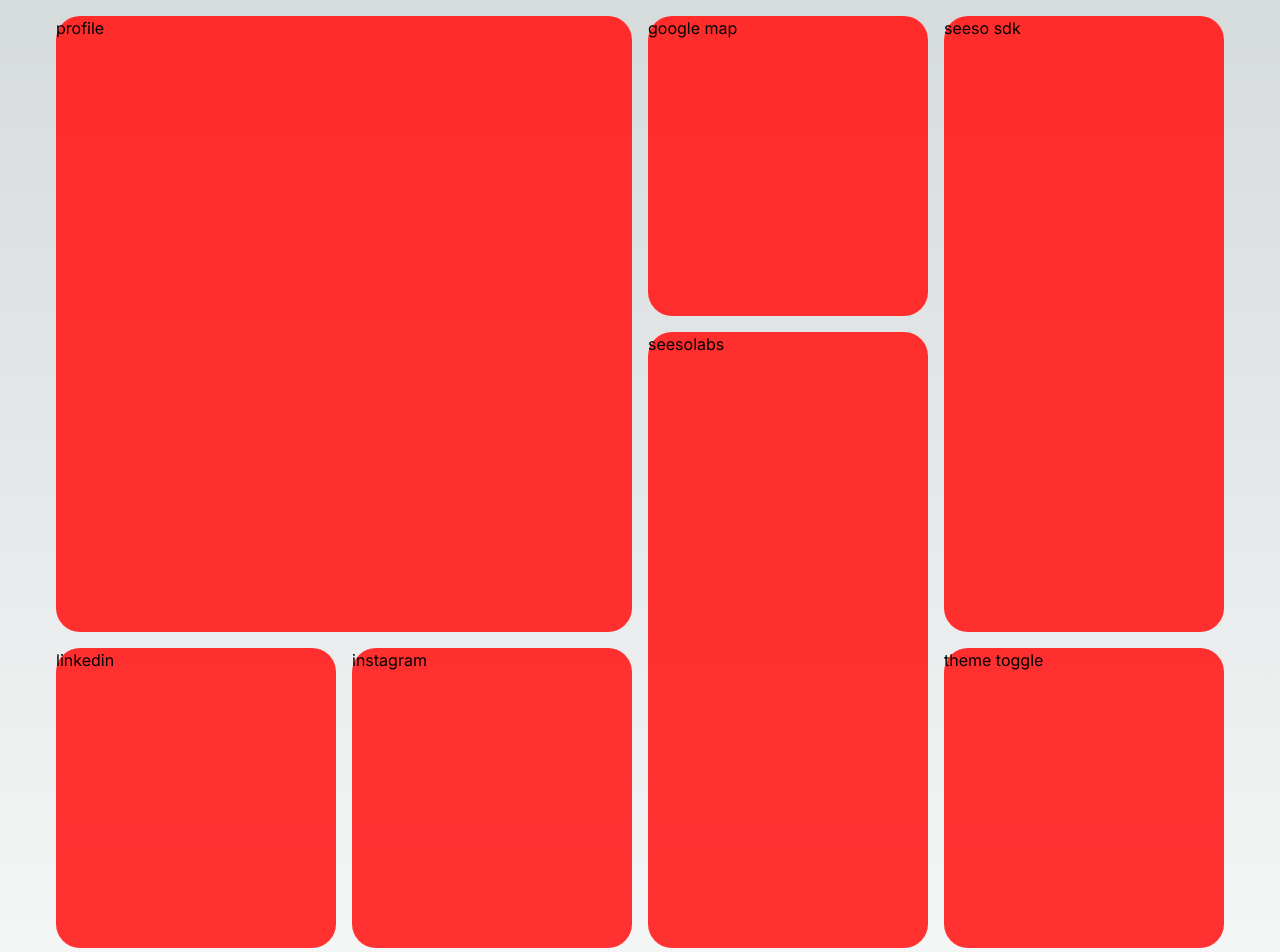
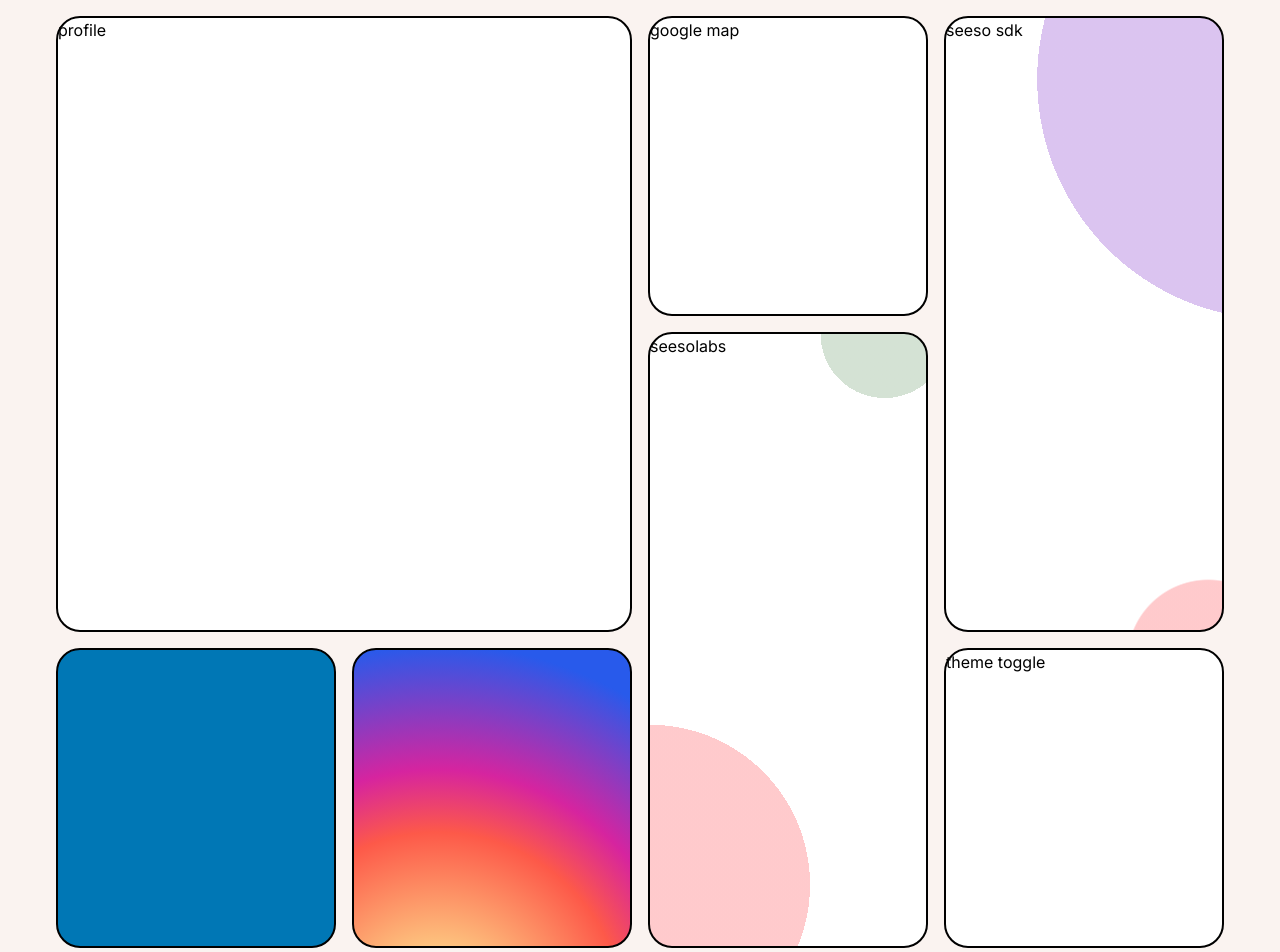
Before and after one commit to GabeShin/portfolio-website, a Next.js app: page / in a window 1280 px wide. Shown: the top 952 px of the page. Built offline with nearby package versions, Linux system fonts and the light colour scheme.

Commit message:
feat: css styling

```diff
--- a/src/app/globals.css
+++ b/src/app/globals.css
@@ -2,48 +2,33 @@
 @tailwind components;
 @tailwind utilities;
 
+@layer base {
   :root {
-  --foreground-rgb: 0, 0, 0;
-  --background-start-rgb: 214, 219, 220;
-  --background-end-rgb: 255, 255, 255;
+    --primary-color: 89.83% 0.024 145.37;
+    --accent-color: 88.6% 0.06 15.82;
+    --accent-color-2: 85.35% 0.065 308.58;
+    --text-color: 5% 0 0;
+    --header-color: 5% 0 0;
+    --background-color: 96.87% 0.009 44.89;
+    --content-bg-color: 100% 0 0;
   }
 
   @media (prefers-color-scheme: dark) {
     :root {
-    --foreground-rgb: 255, 255, 255;
-    --background-start-rgb: 0, 0, 0;
-    --background-end-rgb: 152, 0, 0;
+      --primary-color: 32.27% 0.044 321.59;
+      --accent-color: 46.74% 0.072 293.6;
+      --accent-color-2: 61.63% 0.074 263.42;
+      --background-color: 15.29% 0.01 255.44;
+      --content-bg-color: 17.63% 0.014 258.36;
+      --border-color: 33% 0.015 252.31;
     }
   }
 
-body {
-  color: rgb(var(--foreground-rgb));
-  background: linear-gradient(
-      to bottom,
-      transparent,
-      rgb(var(--background-end-rgb))
-    )
-    rgb(var(--background-start-rgb));
-}
-
-@layer base {
-  :root {
-    --primary-color: 96.32% 3.26 48.73;
-    --accent-color: 88.52% 8.51 142.57;
-    --accent-color-2: 86.13% 20.66 18.54;
-    --text-color-1: 5% 0 0;
-    --text-color-2: 5% 0 0;
-    --background-color-1: 95% 0 0;
-    --background-color-2: 95% 0 0;
+  :root[data-theme="dark"] {
+    --primary-color: 32.27% 0.044 321.59;
+    --accent-color: 46.74% 0.072 293.6;
+    --accent-color-2: 61.63% 0.074 263.42;
+    --background-color: 15.29% 0.01 255.44;
+    --content-bg-color: 17.63% 0.014 258.36;
   }
 }
-
-@layer components {
-  .grid-cell {
-    @apply rounded-3xl bg-primary/80 transition-all duration-500;
-  }
-
-  .selected-grid-cell {
-    @apply transition-none duration-0;
-  }
-}
--- a/src/app/page.tsx
+++ b/src/app/page.tsx
@@ -2,7 +2,7 @@
 
 export default function Home() {
   return (
-    <div className="w-screen">
+    <div className="h-full w-full bg-background">
       <GridComponent />
     </div>
   );
--- a/src/components/grid/GridLayout.tsx
+++ b/src/components/grid/GridLayout.tsx
@@ -1,5 +1,5 @@
 "use client";
-import "./placeholder.css";
+import "./grid-layout.css";
 
 import { useEffect, useState } from "react";
 import { ItemCallback, Responsive, WidthProvider } from "react-grid-layout";
@@ -44,7 +44,7 @@
 
   return (
     <ResponsiveGridLayout
-      className="grid-container mx-auto max-w-[400px] md:max-w-[600px] lg:max-w-[800px] xl:max-w-[1200px]"
+      className="transition-a grid-container mx-auto max-w-[400px] md:max-w-[600px] lg:max-w-[800px] xl:max-w-[1200px]"
       layouts={layouts}
       breakpoints={{ xl: 1199, lg: 799, md: 599, xxs: 0 }}
       cols={{ xl: 4, lg: 4, md: 3, xxs: 2 }}
@@ -73,7 +73,7 @@
       <div
         className={`grid-cell ${
           selectedKey === "seeso-sdk" ? "selected-grid-cell" : ""
-        }`}
+        } seeso-sdk-theme`}
         key="seeso-sdk"
       >
         seeso sdk
@@ -81,7 +81,7 @@
       <div
         className={`grid-cell ${
           selectedKey === "seeso-labs" ? "selected-grid-cell" : ""
-        }`}
+        } seesolabs-theme `}
         key="seeso-labs"
       >
         seesolabs
@@ -97,19 +97,15 @@
       <div
         className={`grid-cell ${
           selectedKey === "instagram" ? "selected-grid-cell" : ""
-        }`}
+        } instagram-theme`}
         key="instagram"
-      >
-        instagram
-      </div>
+      ></div>
       <div
         className={`grid-cell ${
           selectedKey === "linkedin" ? "selected-grid-cell" : ""
-        }`}
+        } linkedin-theme`}
         key="linkedin"
-      >
-        linkedin
-      </div>
+      ></div>
       <div
         className={`grid-cell ${
           selectedKey === "aboutme" ? "selected-grid-cell" : ""
--- /dev/null
+++ b/src/components/grid/grid-layout.css
@@ -0,0 +1,62 @@
+@tailwind components;
+
+.react-grid-item.react-grid-placeholder {
+  border-radius: 1.5rem;
+  background-color: rgba(0, 0, 0, 0.5); /* Todo: style the shadow */
+  transition-property: all;
+  transition-timing-function: cubic-bezier(0.4, 0, 0.2, 0.1);
+  transition-duration: 300ms;
+}
+
+@layer components {
+  .grid-cell {
+    @apply rounded-3xl border-2 border-border bg-content transition-all duration-500;
+  }
+
+  .selected-grid-cell {
+    @apply transition-none duration-0;
+  }
+}
+
+.instagram-theme {
+  background: radial-gradient(
+    circle at 30% 125%,
+    #fdf497 0%,
+    #fdf497 5%,
+    #fd5949 45%,
+    #d6249f 60%,
+    #285aeb 90%
+  );
+}
+
+.linkedin-theme {
+  background: oklch(54.58% 0.13 242.27);
+}
+
+.seeso-sdk-theme {
+  background: radial-gradient(
+      30rem circle at 120% 10%,
+      oklch(var(--accent-color-2)) 50%,
+      transparent 50%
+    ),
+    radial-gradient(
+      10rem circle at 95% 105%,
+      oklch(var(--accent-color)) 50%,
+      transparent 51%
+    );
+  background-color: oklch(var(--content-bg-color));
+}
+
+.seesolabs-theme {
+  background: radial-gradient(
+      20rem circle at 0% 90%,
+      oklch(var(--accent-color)) 50%,
+      transparent 50%
+    ),
+    radial-gradient(
+      8rem circle at 85% 0%,
+      oklch(var(--primary-color)) 50%,
+      transparent 50%
+    );
+  background-color: oklch(var(--content-bg-color));
+}
--- a/src/components/grid/placeholder.css
+++ /dev/null
@@ -1,5 +0,0 @@
-/* custom.css */
-.react-grid-item.react-grid-placeholder {
-  border-radius: 1.5rem;
-  background-color: rgba(0, 0, 0, 0.4); /* Todo: style the shadow */
-}
--- a/tailwind.config.ts
+++ b/tailwind.config.ts
@@ -10,12 +10,12 @@
     extend: {
       colors: {
         primary: "oklch(var(--primary-color) / <alpha-value>)",
-        accent1: "oklch(var(--accent-color-1) / <alpha-value>)",
-        accent2: "oklch(var(--accent-color-2) / <alpha-value>)",
-        text1: "oklch(var(--text-color-1) / <alpha-value>)",
-        text2: "oklch(var(--text-color-2) / <alpha-value>)",
-        background1: "oklch(var(--background-color-1) / <alpha-value>)",
-        background2: "oklch(var(--background-color-2) / <alpha-value>)",
+        accent: "oklch(var(--accent-color) / <alpha-value>)",
+        text: "oklch(var(--text-color) / <alpha-value>)",
+        header: "oklch(var(--header-color) / <alpha-value>)",
+        background: "oklch(var(--background-color) / <alpha-value>)",
+        content: "oklch(var(--content-bg-color) / <alpha-value>)",
+        border: "oklch(var(--border-color) / <alpha-value>)",
       },
     },
     screens: {
```
Lines whose indentation alone changed are shown as unchanged.
